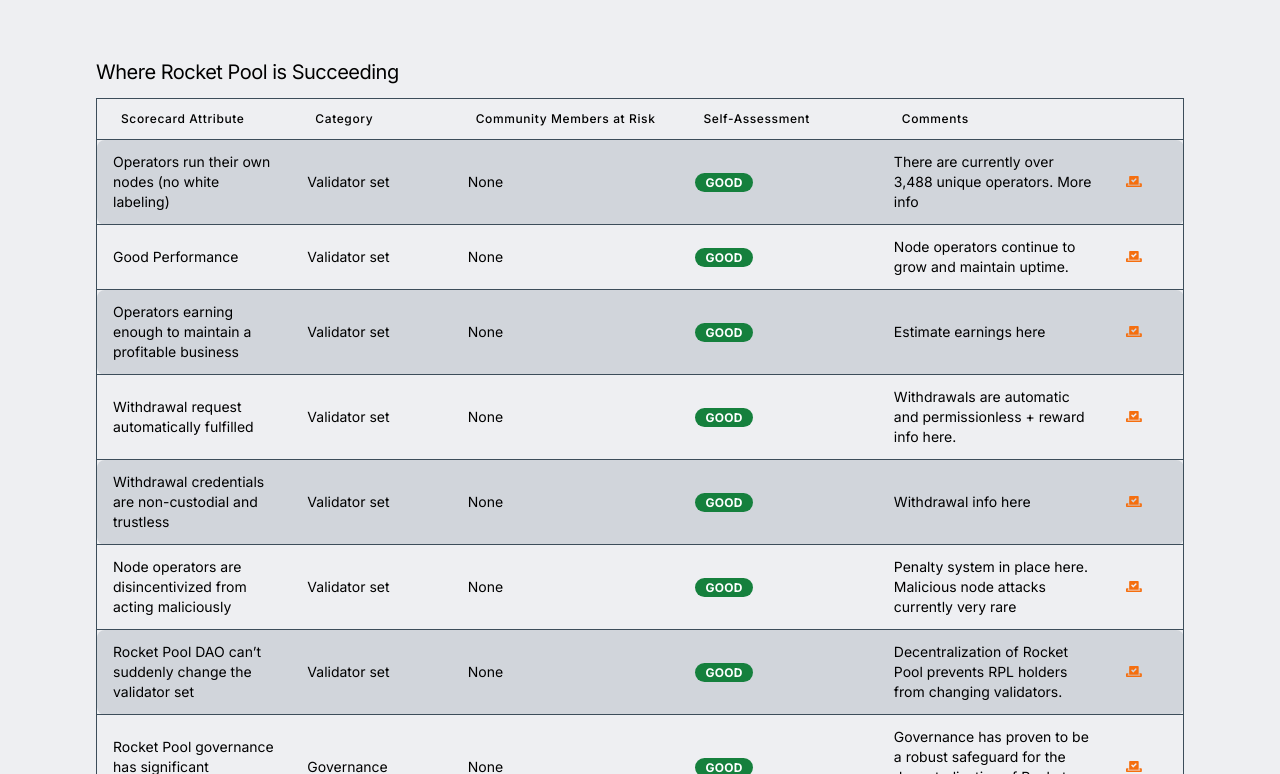
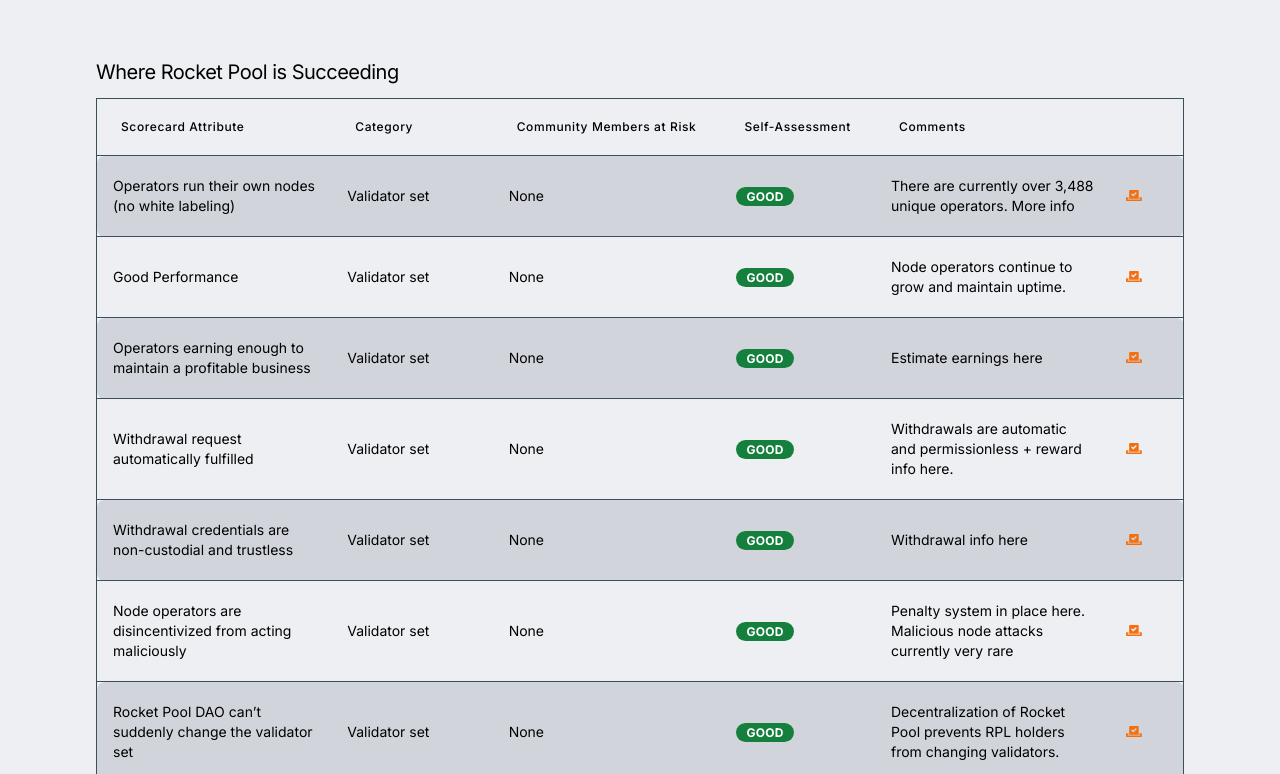
Before and after one commit to rocket-pool/RocketPool-Scorecard, a Next.js app: page / in a window 1280 px wide. Shown: the part 926-1700 px from the top of the page. Built offline with nearby package versions, Linux system fonts and the light colour scheme.

Commit message:
Improve table readability by increasing row padding

```diff
--- a/src/app/globals.css
+++ b/src/app/globals.css
@@ -10,7 +10,7 @@
 
 /* Mobile styles */
 .td-class {
-  @apply px-4 py-1 md:py-3 first:rounded-t-lg last:rounded-b-lg
+  @apply px-4 py-1 md:py-5 first:rounded-t-lg last:rounded-b-lg
   sm:first:rounded-t-none sm:last:rounded-b-none sm:first:rounded-tl-lg
   sm:first:rounded-bl-lg sm:last:rounded-tr-lg sm:last:rounded-br-lg
 }
--- a/src/components/Scorecard/Table.tsx
+++ b/src/components/Scorecard/Table.tsx
@@ -6,21 +6,22 @@
     <table className="lg:w-full mb-20 lg:border lg:border-accentGray rounded-lg">
       <thead className="dark:bg-black/07 hidden md:table-header-group">
         <tr>
-          <th className="px-6 py-3 text-left text-xs font-medium dark:text-white tracking-wider w-1/5">
+          <th className="px-6 py-5 text-left text-xs font-medium dark:text-white tracking-wider w-1/4">
             Scorecard Attribute
           </th>
-          <th className="px-6 py-3 text-left text-xs font-medium dark:text-white tracking-wider w-1/6">
+          <th className="px-6 py-5 text-left text-xs font-medium dark:text-white tracking-wider w-1/6">
             Category
           </th>
-          <th className="px-6 py-3 text-left text-xs font-medium dark:text-white tracking-wider whitespace-nowrap w-1/12">
+          <th className="px-6 py-5 text-left text-xs font-medium dark:text-white tracking-wider whitespace-nowrap w-1/12">
             Community Members at Risk
           </th>
-          <th className="px-6 py-3 text-left text-xs font-medium dark:text-white tracking-wider whitespace-nowrap w-1/5">
+          <th className="px-6 py-5 text-left text-xs font-medium dark:text-white tracking-wider whitespace-nowrap w-1/8">
             Self-Assessment
           </th>
-          <th className="px-6 py-3 text-left text-xs font-medium dark:text-white tracking-wider w-1/4">
+          <th className="px-6 py-5 text-left text-xs font-medium dark:text-white tracking-wider w-1/4">
             Comments
           </th>
+          {/* Table header for feedback link */}
           <th className="w-1/12"></th>
         </tr>
       </thead>
```
